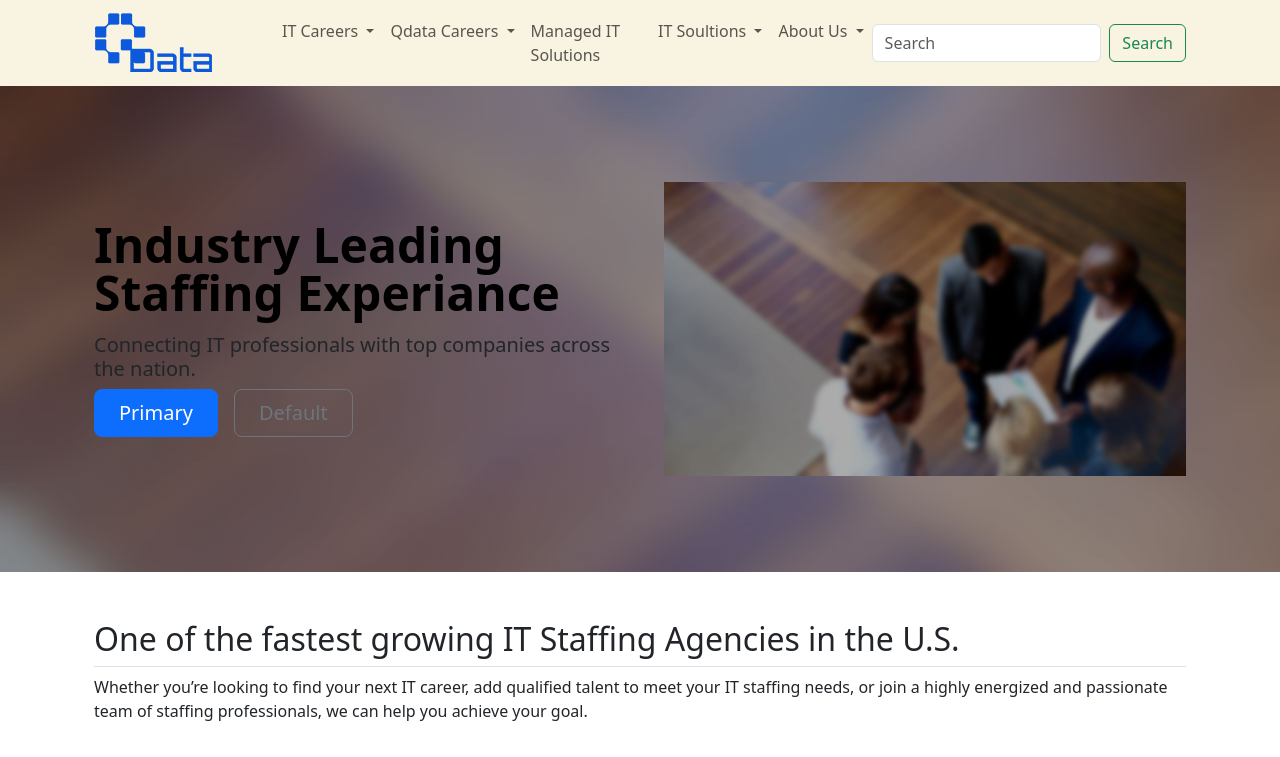
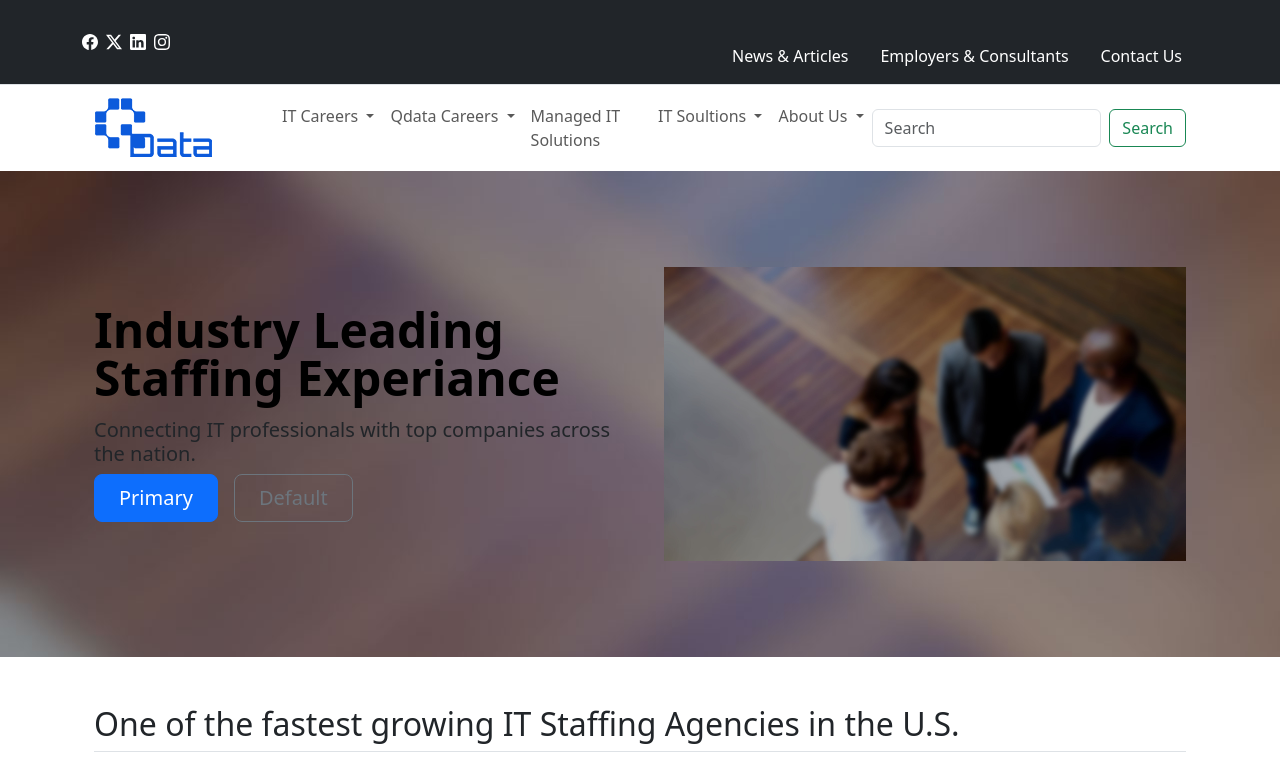
Before and after one commit to sachinprasad1998mav/QdataWebsite, a plain HTML site: page index.html in a window 1280 px wide. Shown: the top 757 px of the page. Drawn offline with nearby package versions, Linux system fonts and the light colour scheme.

Commit message:
outer navbar modified

```diff
--- a/css/style.css
+++ b/css/style.css
@@ -4,7 +4,7 @@
 }
 
 .nav-color {
-  background-color: #f8f4e1;
+  background-color: white;
 }
 
 .section-two {
--- a/index.html
+++ b/index.html
@@ -13,6 +13,101 @@
     <link rel="stylesheet" href="css/style.css" />
   </head>
   <body>
+    <div class="d-none d-lg-block">
+      <div class="px-3 py-2 text-bg-dark border-bottom">
+        <div class="container">
+          <div
+            class="d-flex flex-wrap align-items-center justify-content-between"
+          >
+            <div class="d-flex align-items-center my-2">
+              <!-- Facebook SVG -->
+              <svg
+                xmlns="http://www.w3.org/2000/svg"
+                width="16"
+                height="16"
+                fill="currentColor"
+                class="bi bi-facebook me-2"
+                viewBox="0 0 16 16"
+              >
+                <path
+                  d="M16 8.049c0-4.446-3.582-8.05-8-8.05C3.58 0-.002 3.603-.002 8.05c0 4.017 2.926 7.347 6.75 7.951v-5.625h-2.03V8.05H6.75V6.275c0-2.017 1.195-3.131 3.022-3.131.876 0 1.791.157 1.791.157v1.98h-1.009c-.993 0-1.303.621-1.303 1.258v1.51h2.218l-.354 2.326H9.25V16c3.824-.604 6.75-3.934 6.75-7.951"
+                />
+              </svg>
+
+              <!-- Twitter SVG -->
+              <svg
+                xmlns="http://www.w3.org/2000/svg"
+                width="16"
+                height="16"
+                fill="currentColor"
+                class="bi bi-twitter-x me-2"
+                viewBox="0 0 16 16"
+              >
+                <path
+                  d="M12.6.75h2.454l-5.36 6.142L16 15.25h-4.937l-3.867-5.07-4.425 5.07H.316l5.733-6.57L0 .75h5.063l3.495 4.633L12.601.75Zm-.86 13.028h1.36L4.323 2.145H2.865z"
+                />
+              </svg>
+
+              <!-- LinkedIn SVG -->
+              <svg
+                xmlns="http://www.w3.org/2000/svg"
+                width="16"
+                height="16"
+                fill="currentColor"
+                class="bi bi-linkedin me-2"
+                viewBox="0 0 16 16"
+              >
+                <path
+                  d="M0 1.146C0 .513.526 0 1.175 0h13.65C15.474 0 16 .513 16 1.146v13.708c0 .633-.526 1.146-1.175 1.146H1.175C.526 16 0 15.487 0 14.854zm4.943 12.248V6.169H2.542v7.225zm-1.2-8.212c.837 0 1.358-.554 1.358-1.248-.015-.709-.52-1.248-1.342-1.248S2.4 3.226 2.4 3.934c0 .694.521 1.248 1.327 1.248zm4.908 8.212V9.359c0-.216.016-.432.08-.586.173-.431.568-.878 1.232-.878.869 0 1.216.662 1.216 1.634v3.865h2.401V9.25c0-2.22-1.184-3.252-2.764-3.252-1.274 0-1.845.7-2.165 1.193v.025h-.016l.016-.025V6.169h-2.4c.03.678 0 7.225 0 7.225z"
+                />
+              </svg>
+
+              <!-- Instagram SVG -->
+              <svg
+                xmlns="http://www.w3.org/2000/svg"
+                width="16"
+                height="16"
+                fill="currentColor"
+                class="bi bi-instagram me-2"
+                viewBox="0 0 16 16"
+              >
+                <path
+                  d="M8 0C5.829 0 5.556.01 4.703.048 3.85.088 3.269.222 2.76.42a3.9 3.9 0 0 0-1.417.923A3.9 3.9 0 0 0 .42 2.76C.222 3.268.087 3.85.048 4.7.01 5.555 0 5.827 0 8.001c0 2.172.01 2.444.048 3.297.04.852.174 1.433.372 1.942.205.526.478.972.923 1.417.444.445.89.719 1.416.923.51.198 1.09.333 1.942.372C5.555 15.99 5.827 16 8 16s2.444-.01 3.298-.048c.851-.04 1.434-.174 1.943-.372a3.9 3.9 0 0 0 1.416-.923c.445-.445.718-.891.923-1.417.197-.509.332-1.09.372-1.942C15.99 10.445 16 10.173 16 8s-.01-2.445-.048-3.299c-.04-.851-.175-1.433-.372-1.941a3.9 3.9 0 0 0-.923-1.417A3.9 3.9 0 0 0 13.24.42c-.51-.198-1.092-.333-1.943-.372C10.443.01 10.172 0 7.998 0zm-.717 1.442h.718c2.136 0 2.389.007 3.232.046.78.035 1.204.166 1.486.275.373.145.64.319.92.599s.453.546.598.92c.11.281.24.705.275 1.485.039.843.047 1.096.047 3.231s-.008 2.389-.047 3.232c-.035.78-.166 1.203-.275 1.485a2.5 2.5 0 0 1-.599.919c-.28.28-.546.453-.92.598-.28.11-.704.24-1.485.276-.843.038-1.096.047-3.232.047s-2.39-.009-3.233-.047c-.78-.036-1.203-.166-1.485-.276a2.5 2.5 0 0 1-.92-.598 2.5 2.5 0 0 1-.6-.92c-.109-.281-.24-.705-.275-1.485-.038-.843-.046-1.096-.046-3.233s.008-2.388.046-3.231c.036-.78.166-1.204.276-1.486.145-.373.319-.64.599-.92s.546-.453.92-.598c.282-.11.705-.24 1.485-.276.738-.034 1.024-.044 2.515-.045zm4.988 1.328a.96.96 0 1 0 0 1.92.96.96 0 0 0 0-1.92m-4.27 1.122a4.109 4.109 0 1 0 0 8.217 4.109 4.109 0 0 0 0-8.217m0 1.441a2.667 2.667 0 1 1 0 5.334 2.667 2.667 0 0 1 0-5.334"
+                />
+              </svg>
+            </div>
+
+            <ul class="nav my-2 my-lg-0 text-small">
+              <li class="nav-item">
+                <a href="#" class="nav-link text-white">
+                  <svg class="bi d-block mx-auto mb-1" width="24" height="24">
+                    <use xlink:href="#speedometer2"></use>
+                  </svg>
+                  News & Articles
+                </a>
+              </li>
+              <li class="nav-item">
+                <a href="#" class="nav-link text-white">
+                  <svg class="bi d-block mx-auto mb-1" width="24" height="24">
+                    <use xlink:href="#table"></use>
+                  </svg>
+                  Employers & Consultants
+                </a>
+              </li>
+              <li class="nav-item">
+                <a href="#" class="nav-link text-white">
+                  <svg class="bi d-block mx-auto mb-1" width="24" height="24">
+                    <use xlink:href="#grid"></use>
+                  </svg>
+                  Contact Us
+                </a>
+              </li>
+            </ul>
+          </div>
+        </div>
+      </div>
+    </div>
+
     <div class="nav-color">
       <div class="container">
         <nav class="navbar navbar-expand-lg">
```
